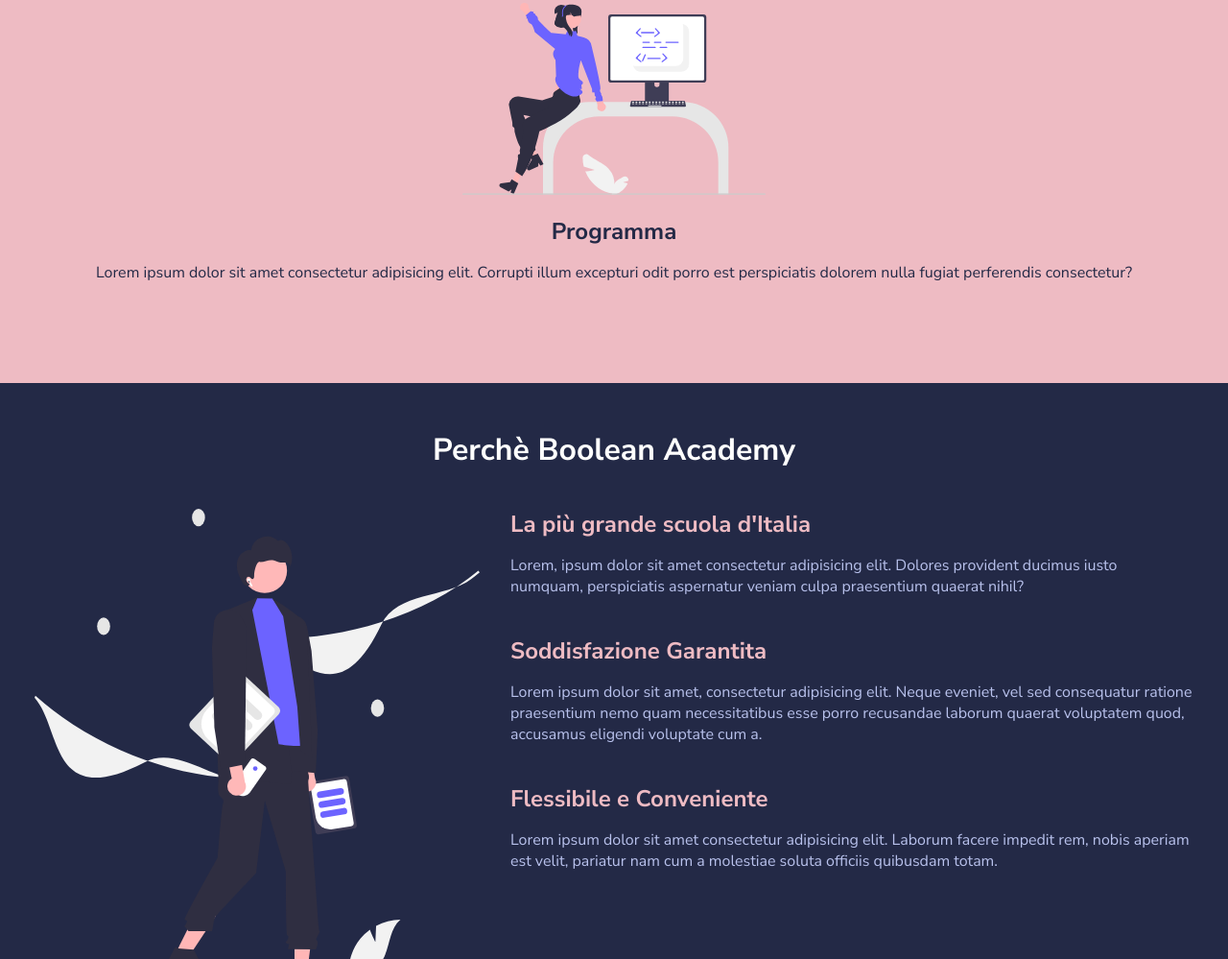
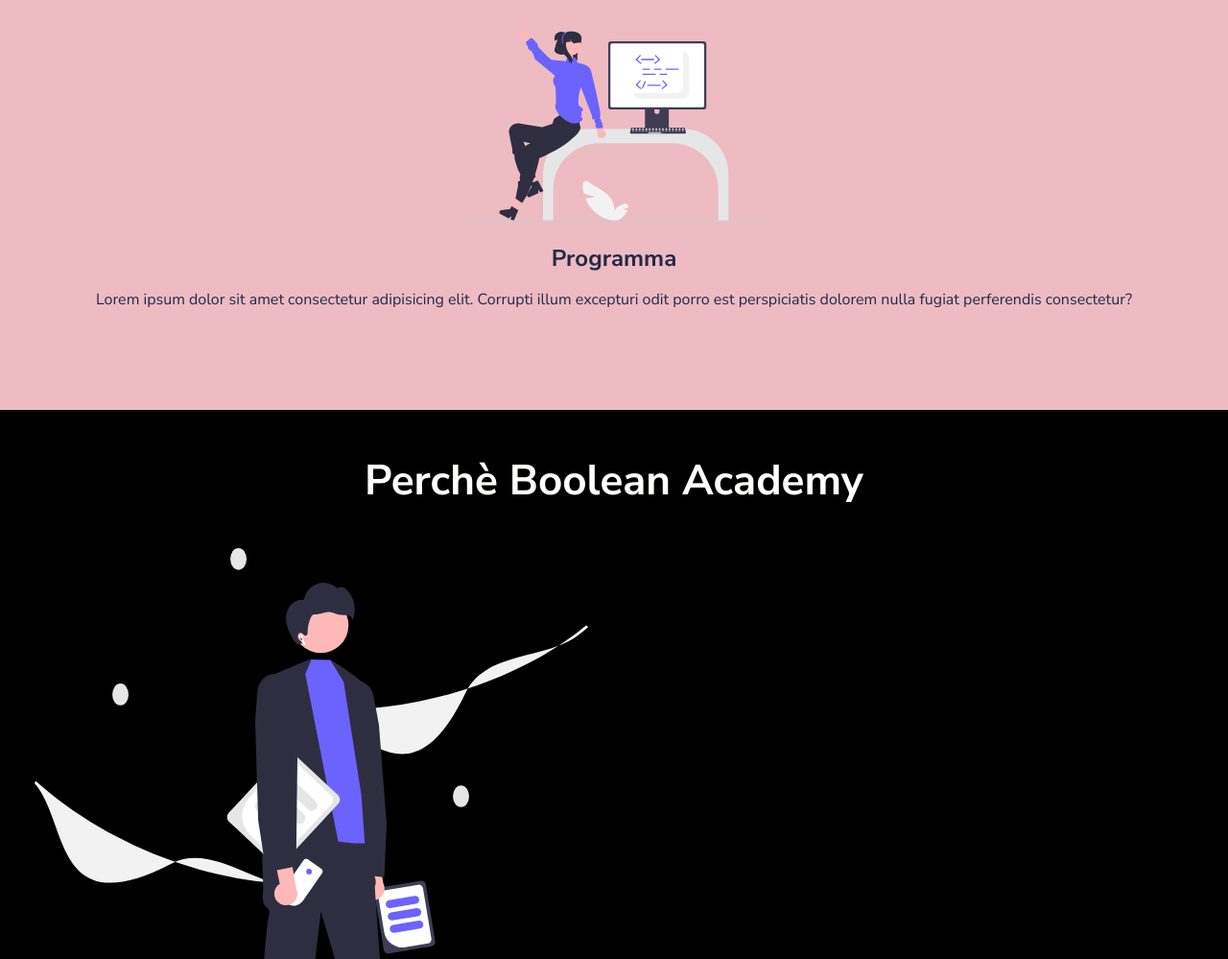
Before and after one commit to sarahelshark/html-css-resp-wannabe, a plain HTML site: page index.html in a window 1280 px wide. Shown: the part 1801-2800 px from the top of the page at 96% size. Drawn offline with Linux system fonts and the light colour scheme.

Commit message:
feat add , last fix for a 480 px responsiveness

```diff
--- a/css/style.css
+++ b/css/style.css
@@ -129,9 +129,18 @@
  ************************************************/
 
  @media screen and (min-width:480px){
+
+    .site-header {
+         margin-top: 0rem;
+    }
+
+    h1 , .steps h2, h2{
+        font-size: 2.75rem;
+    }
+
     .container {
         width: 100%;
-        /* margin: 0 auto; */
+        margin: 0 auto;
         /* padding: 0 20px; */
     }
 
@@ -158,5 +167,23 @@
         padding-bottom: 1.75rem;
     }
 
+    .why-us .col-left,.why-us .col-right {
+        width: 100%;
+    }
+    .why-us {
+        background-color: black;
+    }
 
+    .steps {
+        margin: 0;
+
+    }
+    .text-center {
+        text-align: center;
+        padding-top: 2.75rem;
+    }
+
+    .why-us {
+        margin-bottom: 0rem;
+    }
  }
```
